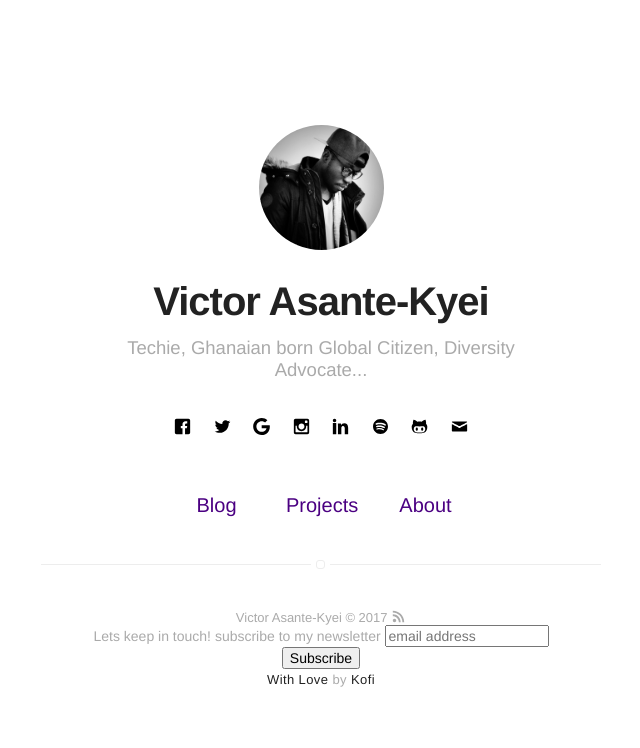
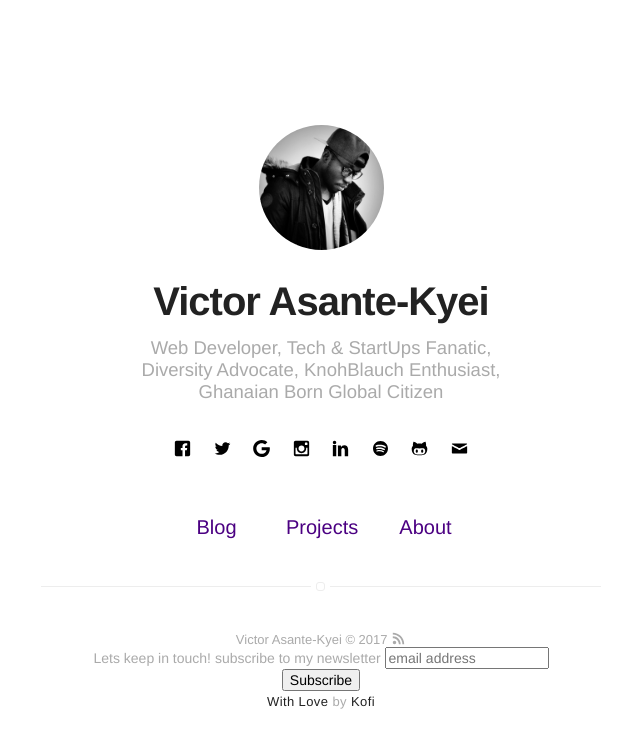
Before and after one commit to BruhKofi/bruhkofi.github.io, a Jekyll site: the page built from index.html, in a window 1280 px wide. Shown: the top 748 px of the page, without its empty margins (319-959 px from the left). Built offline with Jekyll 4.4.1, drawn with Linux system fonts in a browser that asks for light colours; a script that is not in the unit is left out; comment, search, counter and statistics services are not loaded.

Commit message:
change desc

```diff
--- a/_config.yml
+++ b/_config.yml
@@ -1,6 +1,6 @@
 # main text of home
 name: Victor Asante-Kyei
-bio: Techie, Ghanaian born Global Citizen, Diversity Advocate...
+bio: Web Developer, Tech & StartUps Fanatic, Diversity Advocate, KnohBlauch Enthusiast, Ghanaian Born Global Citizen
 
 
 # twitter summary info
```
